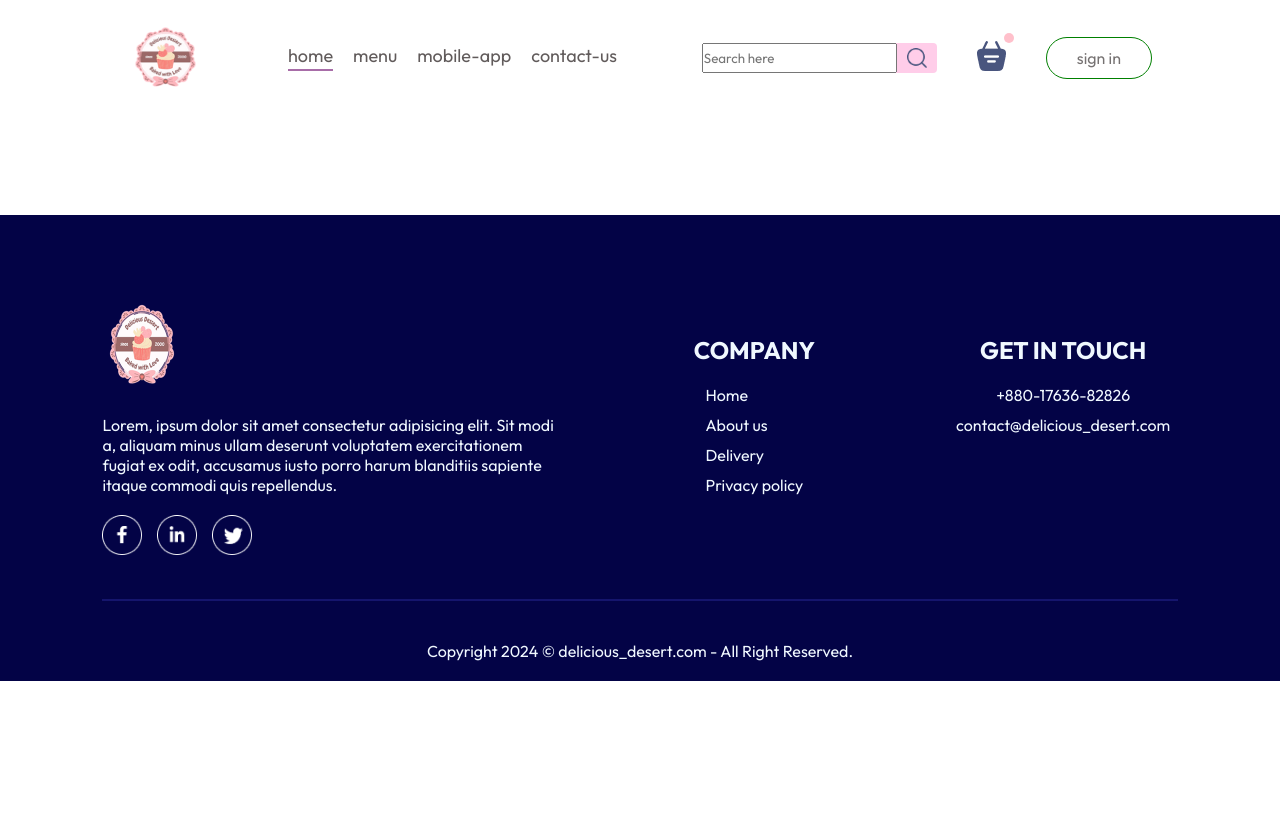
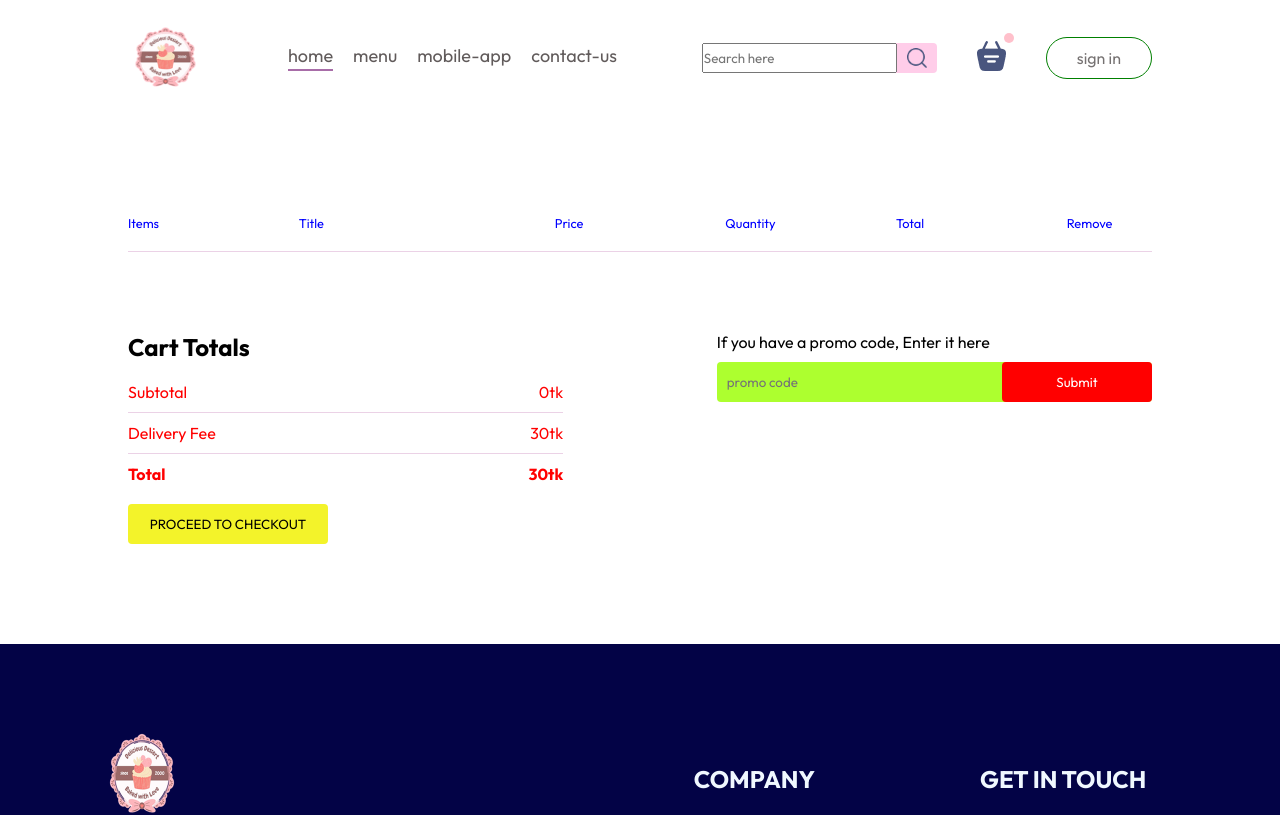
Before and after one commit to yousuf7902/desert-house-project, a React (Vite) app: page /cart in a window 1280 px wide. Shown: the top 815 px of the page. Built offline with nearby package versions, Linux system fonts and the light colour scheme.

Commit message:
send a text

```diff
--- a/src/Components/Navbar/Navbar.jsx
+++ b/src/Components/Navbar/Navbar.jsx
@@ -23,7 +23,7 @@
         </div>
 
         <div className='navbar-search-icon'>
-            <img src={assets.basket_icon} alt='basket-icon'/>
+            <Link to="/cart"><img src={assets.basket_icon} alt='basket-icon'/></Link>
             <div className='dot'></div>
         </div>
         <button onClick={()=>setShowLogin(true)}>sign in</button>
--- a/src/Context/StoreContext.jsx
+++ b/src/Context/StoreContext.jsx
@@ -17,15 +17,23 @@
     const removeFromCart=(itemId)=>{
         setCartItems((prev)=>({...prev,[itemId]:prev[itemId]-1}))
     }
-    useEffect(()=>{
-       console.log(cartItems);
-    },[cartItems])
+    const getTotalCartAmount=()=>{
+        let totalAmount=0;
+        for(const item in cartItems){
+            if(cartItems[item]>0){
+                let itemInfo=food_list.find((product)=>product._id===item);
+                totalAmount+=itemInfo.price*cartItems[item];
+            }
+        }
+        return totalAmount;
+    }
     const contextValue={
           food_list,
           cartItems,
           setCartItems,
           addToCart,
-          removeFromCart
+          removeFromCart,
+          getTotalCartAmount
 
     }
     return(
--- a/src/Pages/Cart/Cart.css
+++ b/src/Pages/Cart/Cart.css
@@ -0,0 +1,90 @@
+.cart{
+    margin-top: 100px;
+}
+.cart-items-title{
+    display: grid;
+    grid-template-columns: 1fr 1.5fr 1fr 1fr 1fr 0.5fr;
+    align-items: center;
+    color: blue;
+    font-size: max(1vw,12px);
+}
+.cart-items-item{
+    margin: 10px 0px;
+    color: black;
+}
+.cart-items-item img{
+    width: 50px;
+}
+.cart hr{
+    height: 1px;
+    background-color:#ebd2e6;
+    border: none;
+}
+.cart-items-item .cross{
+    cursor: pointer;
+}
+.cart-bottom{
+    margin-top: 80px;
+    display: flex;
+    justify-content: space-between;
+    gap: max(12vw,20px);
+}
+.cart-total{
+    flex: 1;
+    display: flex;
+    flex-direction: column;
+    gap: 20px;
+}
+.cart-total-details{
+    display: flex;
+    justify-content: space-between;
+    color:red;
+}
+.cart-total hr{
+    margin: 10px 0px;
+}
+.cart-total button{
+    border: none;
+    color: black;
+    background-color: rgb(243, 243, 42);
+    width: max(15vw,200px);
+    padding: 12px 0px;
+    border-radius: 4px;
+    cursor: pointer;
+}
+.cart-promocode{
+    flex: 1;
+}
+.cart-promocode p{
+    color:black;
+}
+.cart-promocode-input{
+    margin-top: 10px;
+    display: flex;
+    justify-content: space-between;
+    align-items: center;
+    background-color:greenyellow;
+    border-radius: 4px;
+}
+.cart-promocode-input input{
+    background-color: transparent;
+    border: none;
+    outline: none;
+    padding-left: 10px;
+}
+.cart-promocode-input button{
+    width: max(10vw,150px);
+    padding: 12px 5px;
+    background-color: red;
+    border: none;
+    color: white;
+    border-radius: 4px;
+}
+@media(max-width:750px){
+    .cart-bottom{
+        flex-direction:column-reverse;
+    }
+    .cart-promocode{
+        justify-content: start;
+    }
+}
--- a/src/Pages/Cart/Cart.jsx
+++ b/src/Pages/Cart/Cart.jsx
@@ -1,9 +1,71 @@
-import React from 'react'
+import React, { useContext } from 'react'
 import './Cart.css'
+import { food_list } from './../../assets/assets';
+import { StoreContext } from '../../Context/StoreContext';
 const Cart = () => {
+  const {cartItems,food_list,removeFromCart,getTotalCartAmount}=useContext(StoreContext);
   return (
-    <div>
-
+    <div className='cart'>
+      <div className='cart-items'>
+        <div className='cart-items-title'>
+          <p>Items</p>
+          <p>Title</p>
+          <p>Price</p>
+          <p>Quantity</p>
+          <p>Total</p>
+          <p>Remove</p>
+        </div>
+        <br/>
+        <hr/>
+        {food_list.map((item,index)=>{
+          if(cartItems[item._id]>0){
+            return(
+              <div>
+               <div className='cart-items-title cart-items-item'>
+                <img src={item.image} alt=''/>
+                 <p>{item.name}</p>
+                 <p>{item.price}tk</p>
+                 <p>{cartItems[item._id]}</p>
+                 <p>{item.price*cartItems[item._id]}tk</p>
+                 <p onClick={()=>removeFromCart(item._id)} className='cross'>x</p>
+              </div>
+              <hr/>
+              </div>
+            )
+          }
+        })}
+      </div>
+      <div className='cart-bottom'>
+        <div className='cart-total'>
+          <h2>Cart Totals</h2>
+          <div>
+            <div className='cart-total-details'>
+              <p>Subtotal</p>
+              <p>{getTotalCartAmount()}tk</p>
+            </div>
+            <hr/>
+            <div className='cart-total-details'>
+              <p>Delivery Fee</p>
+              <p>{30}tk</p>
+            </div>
+            <hr/>
+            <div className='cart-total-details'>
+              <b>Total</b>
+              <b>{getTotalCartAmount()+30}tk</b>
+            </div>
+          </div>
+          <button>PROCEED TO CHECKOUT</button>
+        </div>
+        <div className='cart-promocode'>
+          <div>
+            <p>If you have a promo code, Enter it here</p>
+            <div className='cart-promocode-input'>
+              <input type='text' placeholder='promo code'/>
+              <button>Submit</button>
+            </div>
+          </div>
+        </div>
+      </div>
     </div>
   )
 }
```
